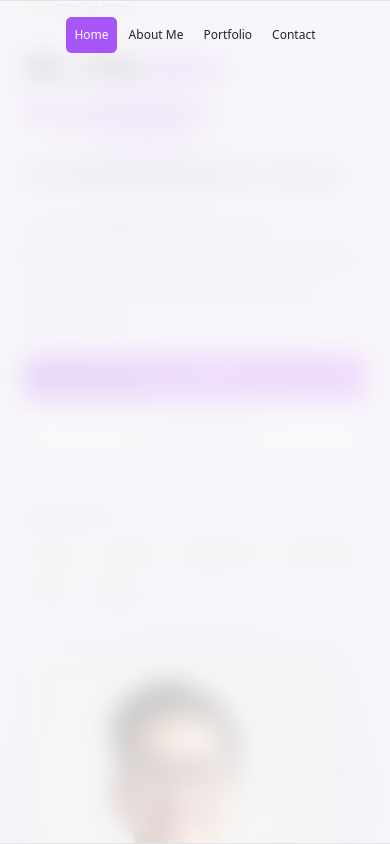
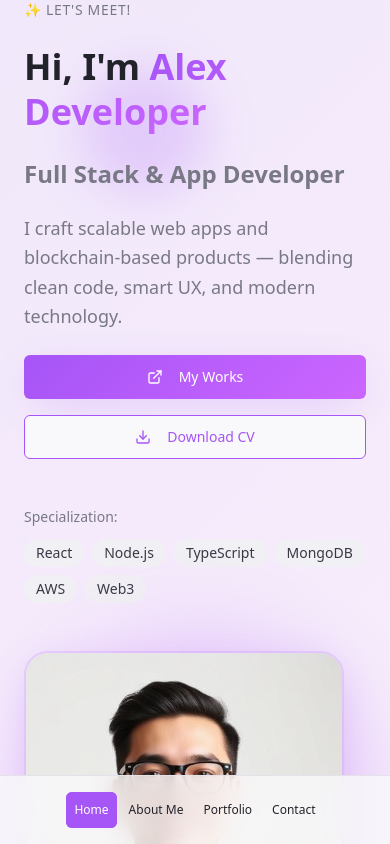
Before and after one commit to Satyamk001/portfolio, a React (Vite) app: page / in a window 390 px wide. Shown: the top 844 px of the page. Built offline with nearby package versions, Linux system fonts and the light colour scheme.

Commit message:
Fix: Navbar covers content
Adjusted the Navbar component to prevent it from covering the page content.

```diff
--- a/src/components/Navbar.tsx
+++ b/src/components/Navbar.tsx
@@ -29,7 +29,7 @@ export const Navbar = ({ activeSection, setActiveSection }: NavbarProps) => {
       initial={{ y: -100, opacity: 0 }}
       animate={{ y: 0, opacity: 1 }}
       transition={{ duration: 0.6 }}
-      className="fixed top-0 md:top-0 bottom-0 md:bottom-auto left-0 right-0 z-50 bg-background/80 backdrop-blur-md border-b md:border-b border-t md:border-t-0 border-border"
+      className="fixed md:top-0 bottom-0 md:bottom-auto left-0 right-0 z-50 bg-background/80 backdrop-blur-md md:border-b border-t md:border-t-0 border-border"
     >
       <div className="container mx-auto px-6 py-4">
         <div className="flex items-center justify-between">
```
